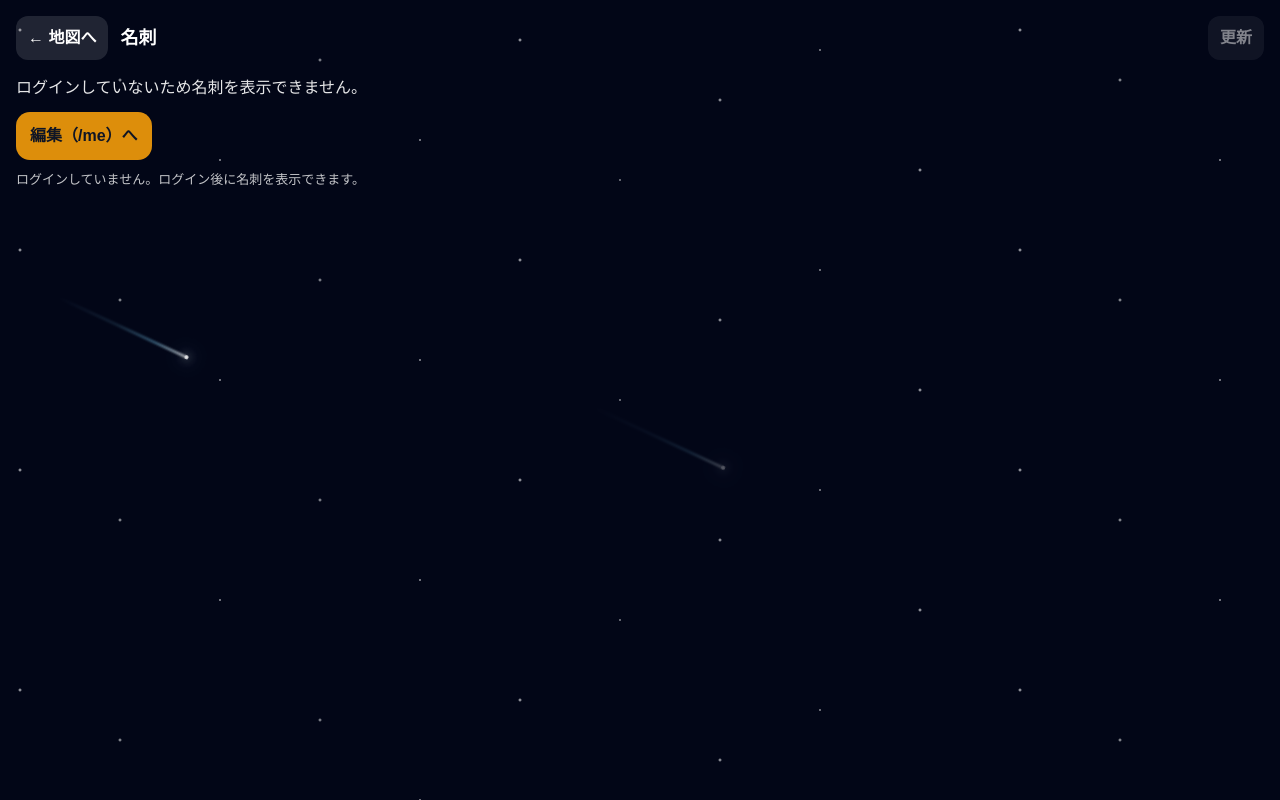
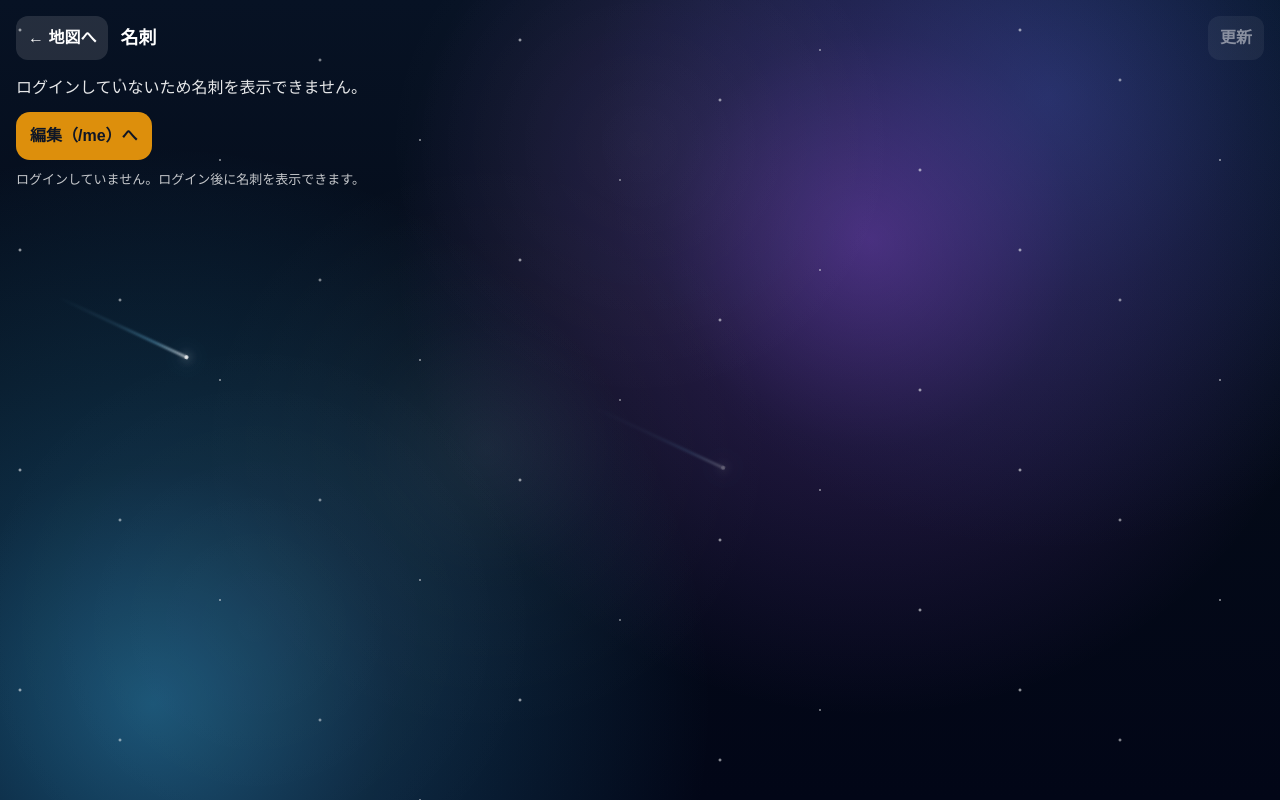
Before and after one commit to yomoyomo9411-wq/meshi, a Next.js app: page /meisi in a window 1280 px wide. Built offline with nearby package versions, Linux system fonts and the light colour scheme; no server answers.

Commit message:
名素画面背景UI

```diff
--- a/app/meisi/page.tsx
+++ b/app/meisi/page.tsx
@@ -141,11 +141,18 @@ export default function MeisiPage() {
     <div
       style={{
         minHeight: "100vh",
-        background: "#020617",
         color: "white",
         padding: 16,
         position: "relative",
         overflow: "hidden",
+        backgroundColor: "#020617",
+        backgroundImage: `
+          radial-gradient(circle at 12% 88%, rgba(56, 189, 248, 0.42) 0%, rgba(56, 189, 248, 0.18) 18%, rgba(56, 189, 248, 0.00) 42%),
+          radial-gradient(circle at 68% 30%, rgba(168, 85, 247, 0.40) 0%, rgba(168, 85, 247, 0.16) 20%, rgba(168, 85, 247, 0.00) 46%),
+          radial-gradient(circle at 82% 12%, rgba(59, 130, 246, 0.24) 0%, rgba(59, 130, 246, 0.10) 16%, rgba(59, 130, 246, 0.00) 36%),
+          radial-gradient(circle at 38% 56%, rgba(255, 255, 255, 0.07) 0%, rgba(255, 255, 255, 0.02) 14%, rgba(255, 255, 255, 0.00) 32%),
+          linear-gradient(180deg, #071224 0%, #040b18 48%, #020617 100%)
+        `,
       }}
     >
       {/* 固定の星背景：多め版 */}
@@ -187,6 +194,21 @@ export default function MeisiPage() {
         <span className="shooting-star shooting-star-2" />
         <span className="shooting-star shooting-star-3" />
       </div>
+
+      {/* うっすら霧っぽい光 */}
+      <div
+        style={{
+          position: "fixed",
+          inset: 0,
+          pointerEvents: "none",
+          zIndex: 0,
+          background: `
+            radial-gradient(circle at 50% 18%, rgba(255,255,255,0.04), rgba(255,255,255,0.00) 28%),
+            radial-gradient(circle at 20% 78%, rgba(255,255,255,0.03), rgba(255,255,255,0.00) 24%)
+          `,
+          mixBlendMode: "screen",
+        }}
+      />
 
       {/* QR拡大モーダル */}
       {qrOpen && qrDataUrl && (
@@ -408,7 +430,7 @@ export default function MeisiPage() {
               gap: 14,
               position: "relative",
               zIndex: 1,
-              backdropFilter: "blur(4px)",
+              backdropFilter: "blur(6px)",
             }}
           >
             {qrDataUrl && (
@@ -487,7 +509,7 @@ export default function MeisiPage() {
                     style={{
                       display: "inline-block",
                       marginTop: 6,
-                      color: "#60a5fa",
+                      color: "#7dd3fc",
                       fontWeight: 800,
                     }}
                   >
@@ -502,7 +524,7 @@ export default function MeisiPage() {
                 style={{
                   padding: 12,
                   borderRadius: 14,
-                  background: "rgba(0,0,0,0.25)",
+                  background: "rgba(0,0,0,0.20)",
                   border: "1px solid rgba(255,255,255,0.10)",
                   whiteSpace: "pre-wrap",
                   lineHeight: 1.5,
```
